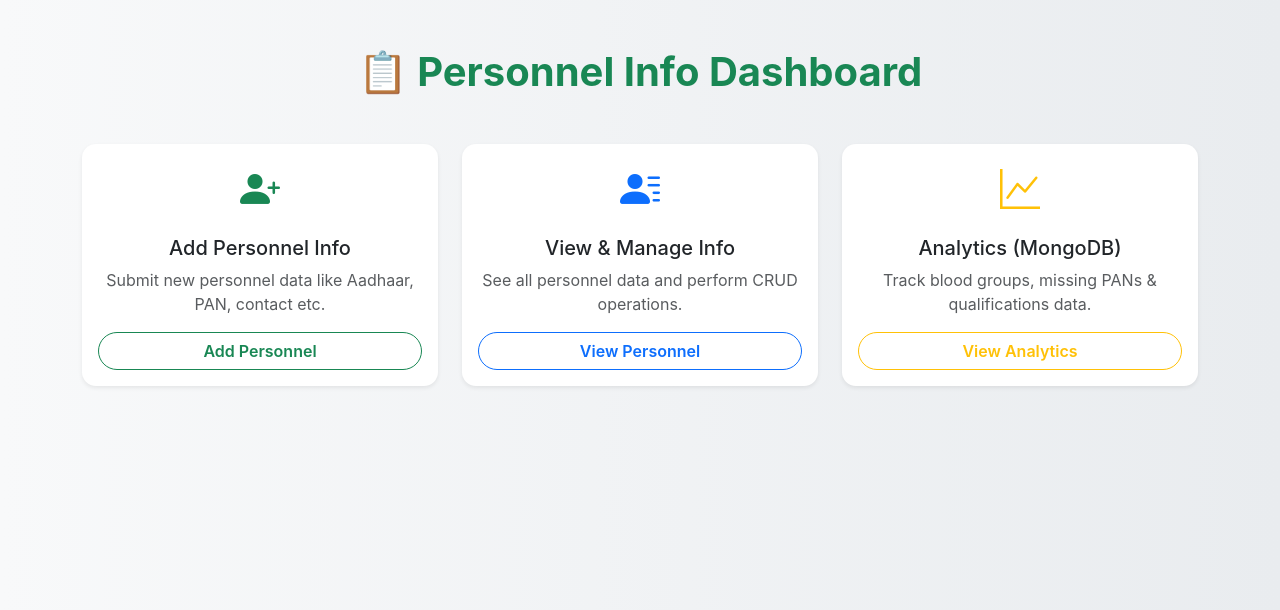
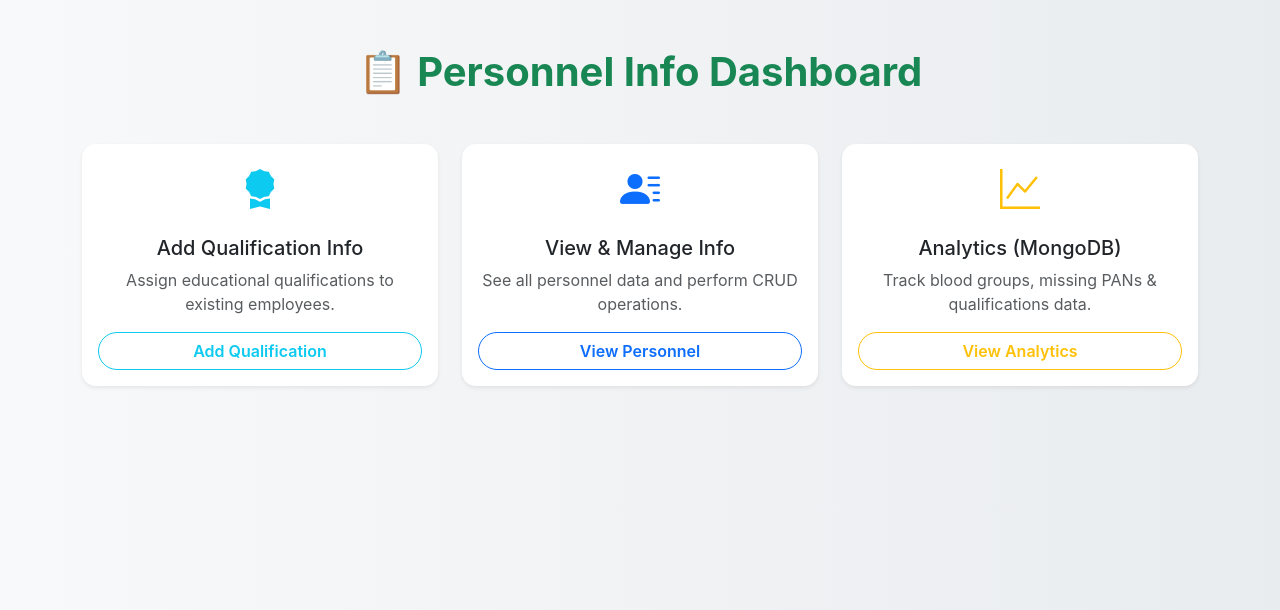
Before and after one commit to pratham1kruk/HR-management-system, a Flask app: page /personnel/home in a window 1280 px wide. Shown: the top 610 px of the page. Run offline with Flask 3, Linux system fonts and the light colour scheme; some libraries are stand-ins or nearby versions.

Commit message:
personnel home feature added

```diff
--- a/backend/templates/personnel_home.html
+++ b/backend/templates/personnel_home.html
@@ -41,14 +41,14 @@
 
     <div class="row g-4 justify-content-center">
 
-      <!-- Add New Personnel -->
+      <!-- Add Qualification Info -->
       <div class="col-md-4">
         <div class="card h-100 shadow-sm border-0">
           <div class="card-body text-center">
-            <div class="mb-3"><i class="bi bi-person-plus-fill fs-1 text-success"></i></div>
-            <h5 class="card-title">Add Personnel Info</h5>
-            <p class="card-text text-muted">Submit new personnel data like Aadhaar, PAN, contact etc.</p>
-            <a href="/personnel/add" class="btn btn-outline-success w-100">Add Personnel</a>
+            <div class="mb-3"><i class="bi bi-award-fill fs-1 text-info"></i></div>
+            <h5 class="card-title">Add Qualification Info</h5>
+            <p class="card-text text-muted">Assign educational qualifications to existing employees.</p>
+            <a href="/qualification/add" class="btn btn-outline-info w-100">Add Qualification</a>
           </div>
         </div>
       </div>
```
Lines whose indentation alone changed are shown as unchanged.
